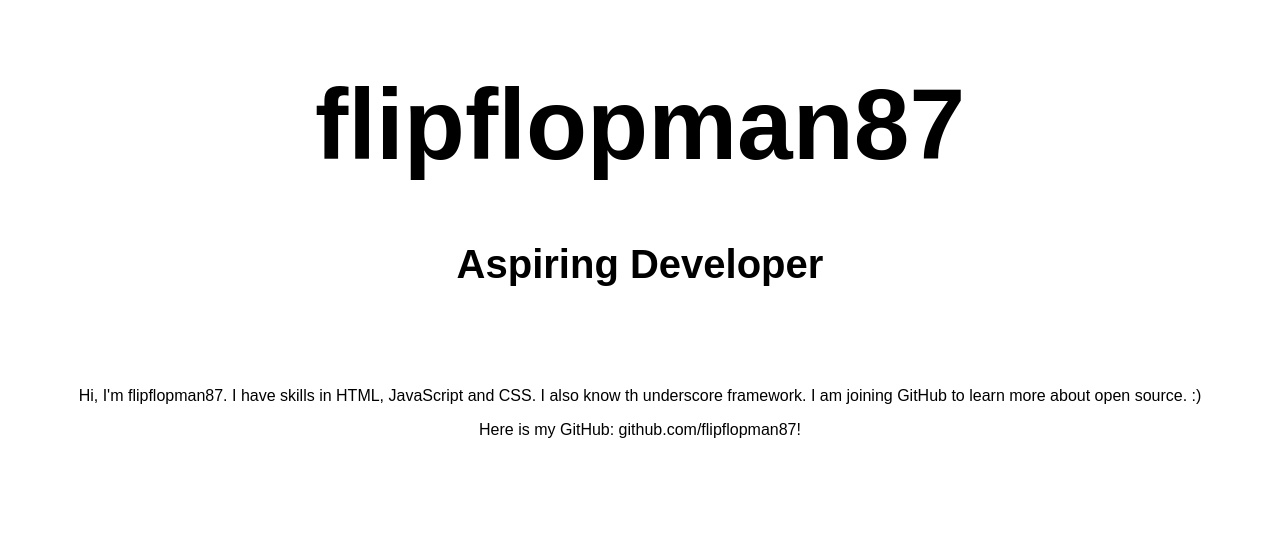
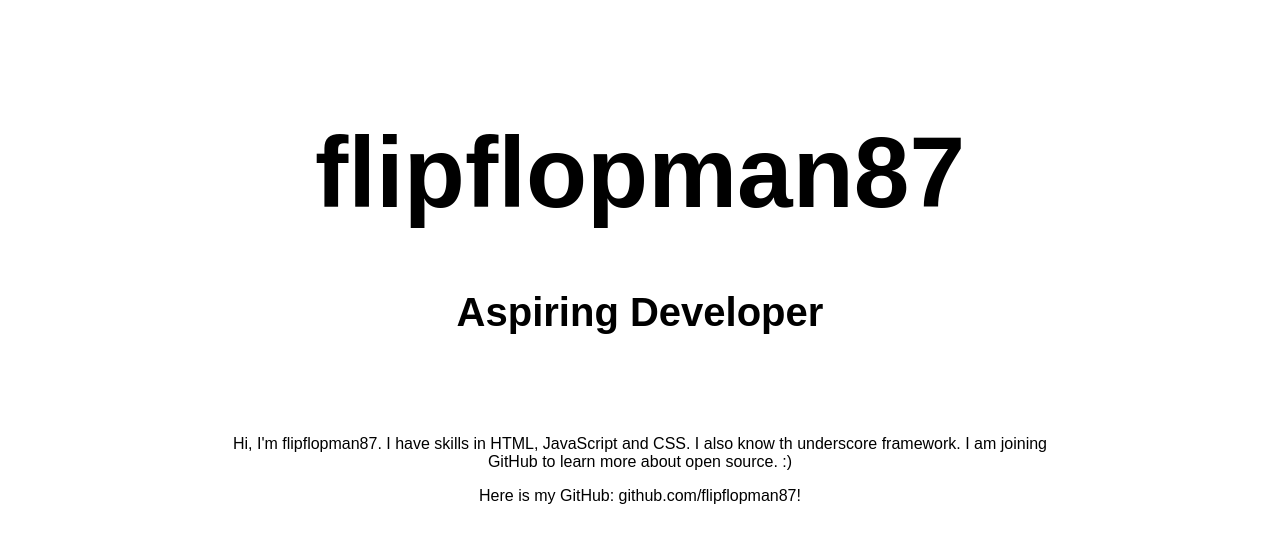
Before and after one commit to flipflopman87/flipflopman87, a plain HTML site: page index.html in a window 1280 px wide. Drawn offline with Linux system fonts and the light colour scheme.

Commit message:
Add body padding.

```diff
--- a/index.css
+++ b/index.css
@@ -1,6 +1,7 @@
 body {
     font-family: sans-serif;
     text-align: center;
+    padding: 40px 200px;
 }
 
 h1 {
```
